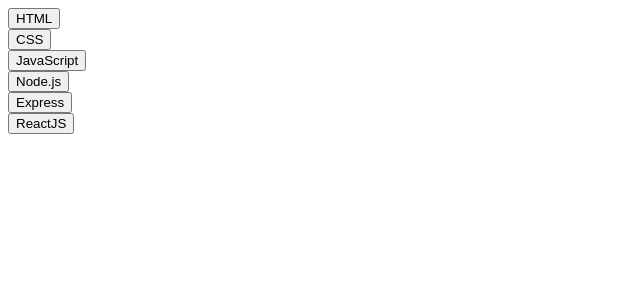
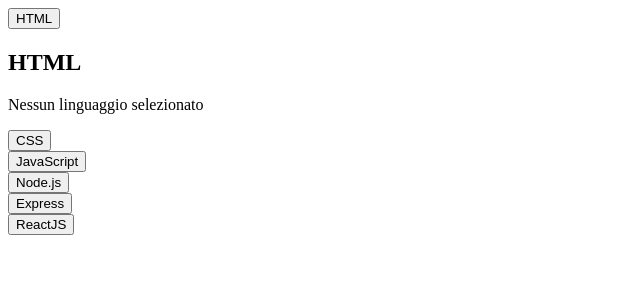
Before and after one commit to AngelaFerraro18/react-use-state, a React (Vite) app: page / in a window 1280 px wide. Shown: the top 300 px of the page, without its empty margins (0-640 px from the left). Built offline with nearby package versions, Linux system fonts and the light colour scheme.

Commit message:
feat: create useState to start with the first card open and a generic message, then onClick it will change description

```diff
--- a/src/components/ButtonLanguage.jsx
+++ b/src/components/ButtonLanguage.jsx
@@ -3,11 +3,14 @@
 import CardDescription from "./CardDescription";
 
 //creo il componente ButtonLanguage e come props vado a destrutturare per prendere direttamente gli elementi title e description, aggiungo le props create in ButtonList per tenere traccia della card aperta
-function ButtonLanguage({ title, description, isOpen, onToggle }) {
+function ButtonLanguage({ title, description, isOpen, onToggle, changeText }) {
 
     return (<div>
         {/* vado ad assegnare all'evento onClick la funzione setIsActive dove vado a cambiare lo stato iniziale dell'elemento false -> true */}
-        <button onClick={onToggle}>{title}</button>
+        <button onClick={() => {
+            onToggle(),
+                changeText();
+        }}>{title}</button>
 
         {/* di conseguenza, se lo stato iniziale è true, allora vedrò il p, altrimenti no */}
         {isOpen && <CardDescription title={title} description={description} />}
--- a/src/components/ButtonList.jsx
+++ b/src/components/ButtonList.jsx
@@ -6,11 +6,22 @@
 //creo il componente ButtonList e metto come props l'attributo languages e uso il metodo map per ricreare in pagina la lista degli elementi presenti nell'array fornito
 function ButtonList({ languages }) {
 
-    const [cardOpen, isCardOpen] = useState(null);
+    //imposto come stato iniziale la prima card, che sarà aperta
+    const [cardOpen, setCardOpen] = useState(1);
+    //imposto come stato iniziale un messaggio generico nella card
+    const [activeDescription, setActiveDescription] = useState('Nessun linguaggio selezionato');
+
 
     return <div>
         {languages.map(element =>
-            <ButtonLanguage key={element.id} title={element.title} description={element.description} isOpen={cardOpen === element.id} onToggle={() => isCardOpen(element.id)} />
+            <ButtonLanguage key={element.id}
+                title={element.title}
+                //verifico su quale elemento ho cliccato, di conseguenza vedrò o il messaggio generico, altrimenti vedrò il testo in description
+                description={cardOpen === element.id ? activeDescription : element.description}
+                isOpen={cardOpen === element.id}
+                onToggle={() => setCardOpen(cardOpen === element.id ? 1 : element.id)}
+                changeText={() => setActiveDescription(prev => prev === element.description ? 'Nessun linguaggio selezionato' : element.description)
+                } />
         )}
     </div>
 }
```
